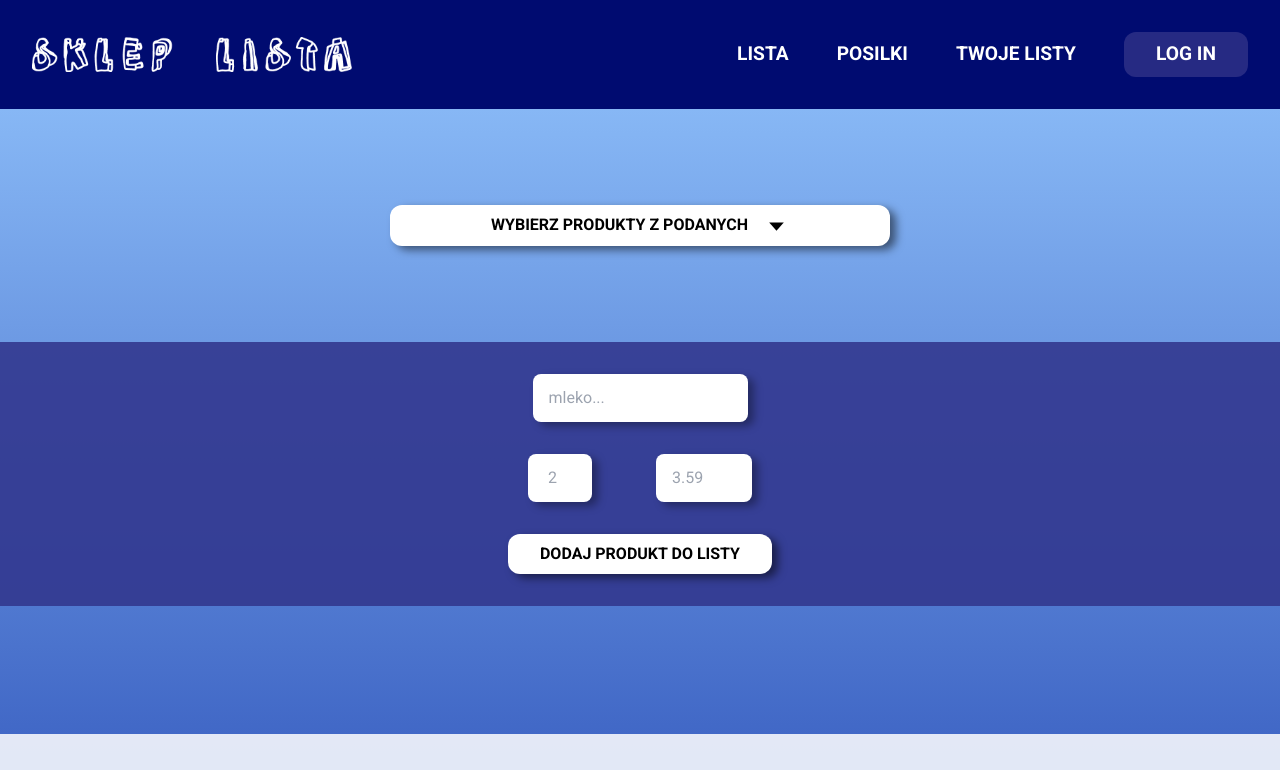
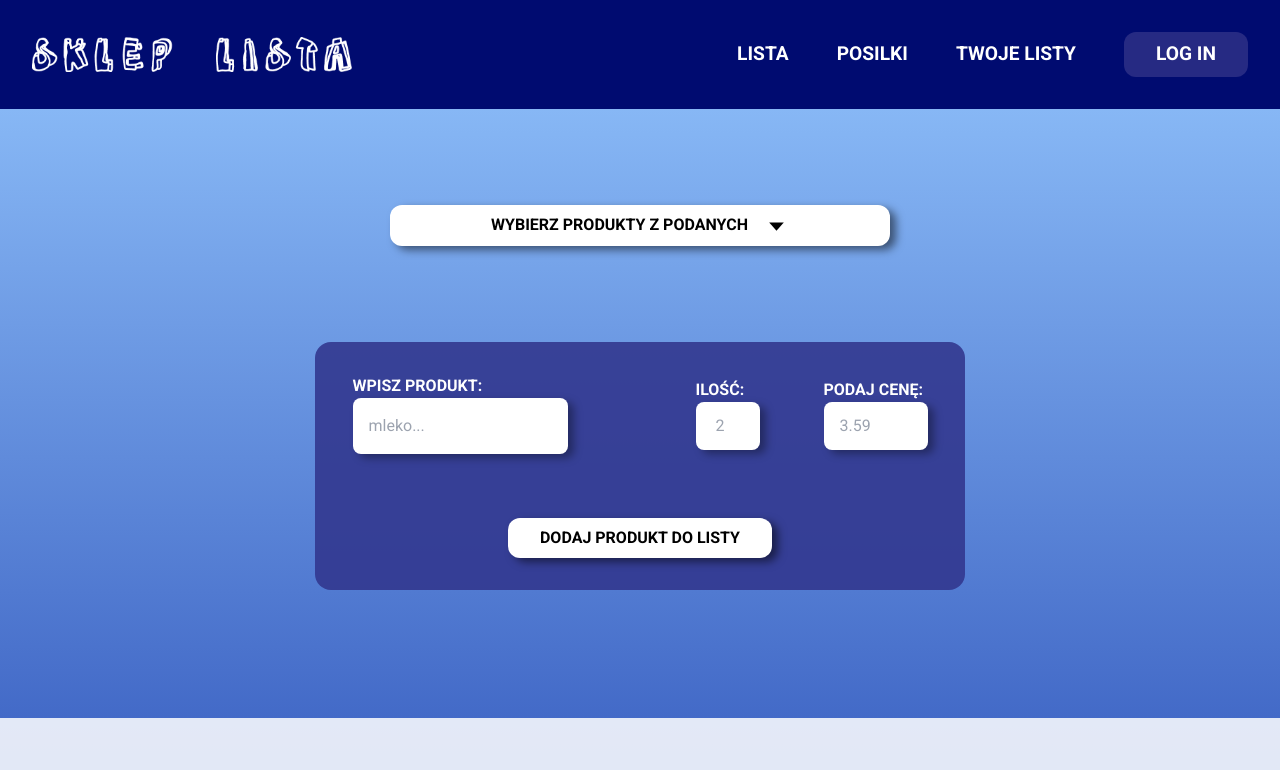
Before and after one commit to ArturPawelski/shopping-list, a React (Create React App) app: page /lista in a window 1280 px wide. Shown: the top 770 px of the page. Built offline with nearby package versions, Linux system fonts and the light colour scheme.

Commit message:
creating list box

```diff
--- a/src/components/Lista/Lista.jsx
+++ b/src/components/Lista/Lista.jsx
@@ -5,24 +5,37 @@ const Lista = () => {
     return (
         <div className='w-full font-lol'>
 
+
+
             <button className='w-[85%] shadow-[6px_4px_8px_rgba(0,0,0,0.50)] gap-4 flex justify-center items-center font-extrabold mx-auto mt-[6rem] py-2 px-8 bg-white rounded-xl sm:max-w-[500px]   '>WYBIERZ PRODUKTY Z PODANYCH <BiCaretDown size={25} className='' /> </button>
 
 
 
 
-            <div className=' w-full  mt-[6rem] flex flex-col bg-[#32388F] bg-opacity-90 py-8   '>
+            <div className=' w-full  mt-[6rem] flex flex-col bg-[#32388F] bg-opacity-90 py-8 px-8 mx-auto md:max-w-[650px]  md:rounded-2xl    '>
 
-                <div className='flex flex-col '>
+                <div className='flex flex-col md:flex-row md:items-center md:justify-center md:mx-auto  md:gap-[8rem]'>
 
-                    <input className='py-3 px-4 max-w-[16rem] rounded-lg block mx-auto shadow-[6px_4px_8px_rgba(0,0,0,0.35)]  ' type="text" placeholder='mleko...' />
+                    <div className='mx-auto grid '>
 
-                    <div className='flex justify-center gap-[4rem]'>
-                        <input className='py-3 px-4 max-w-[4rem] text-center  rounded-lg   mt-8 shadow-[6px_4px_8px_rgba(0,0,0,0.35)]  ' type="number" placeholder='2' />
-                        <input className='py-3 px-4 max-w-[6rem] text-left rounded-lg   mt-8 shadow-[6px_4px_8px_rgba(0,0,0,0.35)]  ' type="number" placeholder='3.59' />
+                        <p className='text-white font-bold mx-auto md:mx-0 '>WPISZ PRODUKT:</p>
+                        <input className='py-4 px-4 max-w-[18rem] rounded-lg  mx-auto shadow-[6px_4px_8px_rgba(0,0,0,0.35)]  ' type="text" placeholder='mleko...' />
+                    </div>
+
+                    <div className='flex justify-center gap-[4rem] mt-[2rem] md:mt-0'>
+                        <div >
+                            <p className='text-white font-bold mx-auto'>ILOŚĆ:</p>
+                            <input className='py-3 px-4 max-w-[4rem] text-center  rounded-lg  shadow-[6px_4px_8px_rgba(0,0,0,0.35)] md:mt-0  ' type="number" placeholder='2' />
+                        </div>
+
+                        <div  >
+                            <p className='text-white font-bold mx-auto'>PODAJ CENĘ:</p>
+                            <input className='py-3 px-4 max-w-[6.5rem] text-left rounded-lg    shadow-[6px_4px_8px_rgba(0,0,0,0.35)] md:mt-0  ' type="number" placeholder='3.59' />
+                        </div>
                     </div>
 
                 </div>
-                <button className=' mt-[2rem] max-w-[400px] mx-auto bg-white shadow-[6px_4px_8px_rgba(0,0,0,0.50)] font-extrabold py-2 px-8 rounded-xl  '>DODAJ PRODUKT DO LISTY</button>
+                <button className=' mt-[2rem] max-w-[400px] mx-auto bg-white shadow-[6px_4px_8px_rgba(0,0,0,0.50)] font-extrabold py-2 px-8 rounded-xl md:mt-[4rem]  '>DODAJ PRODUKT DO LISTY</button>
 
 
             </div>
```
